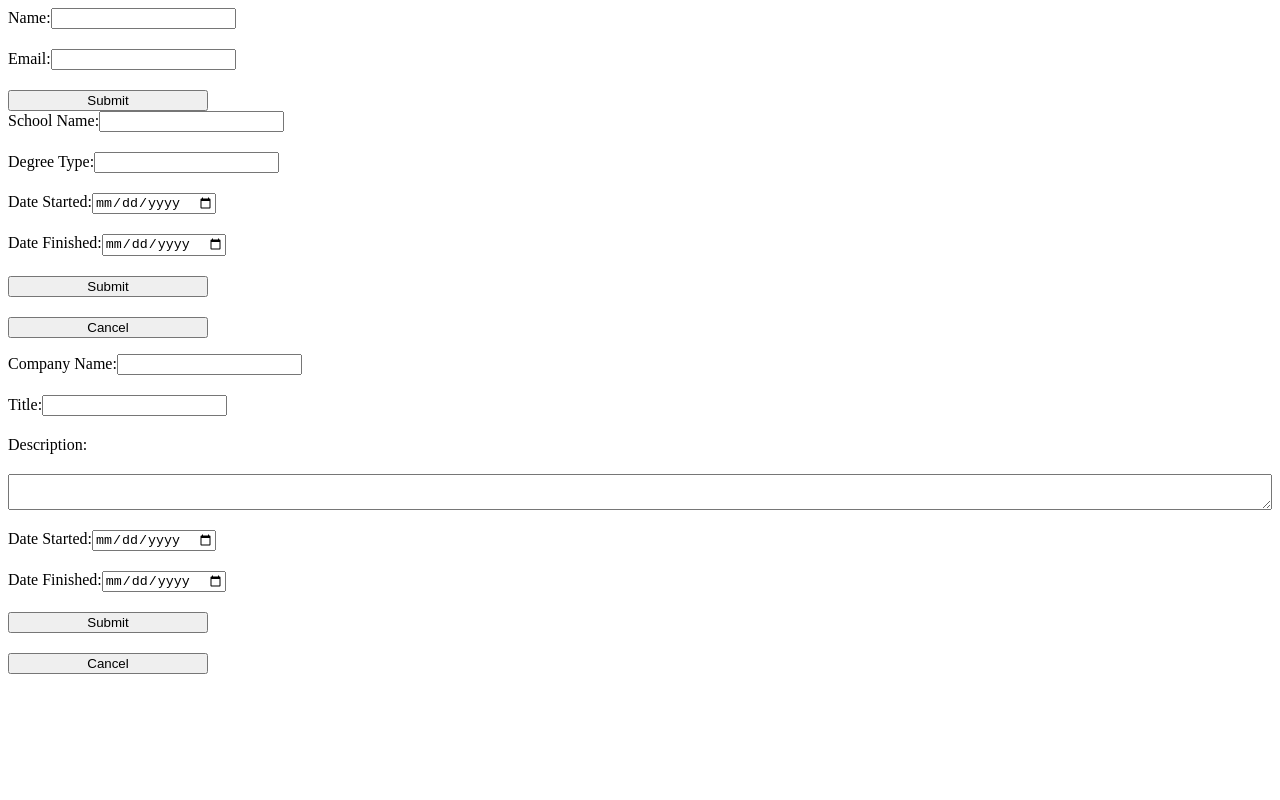
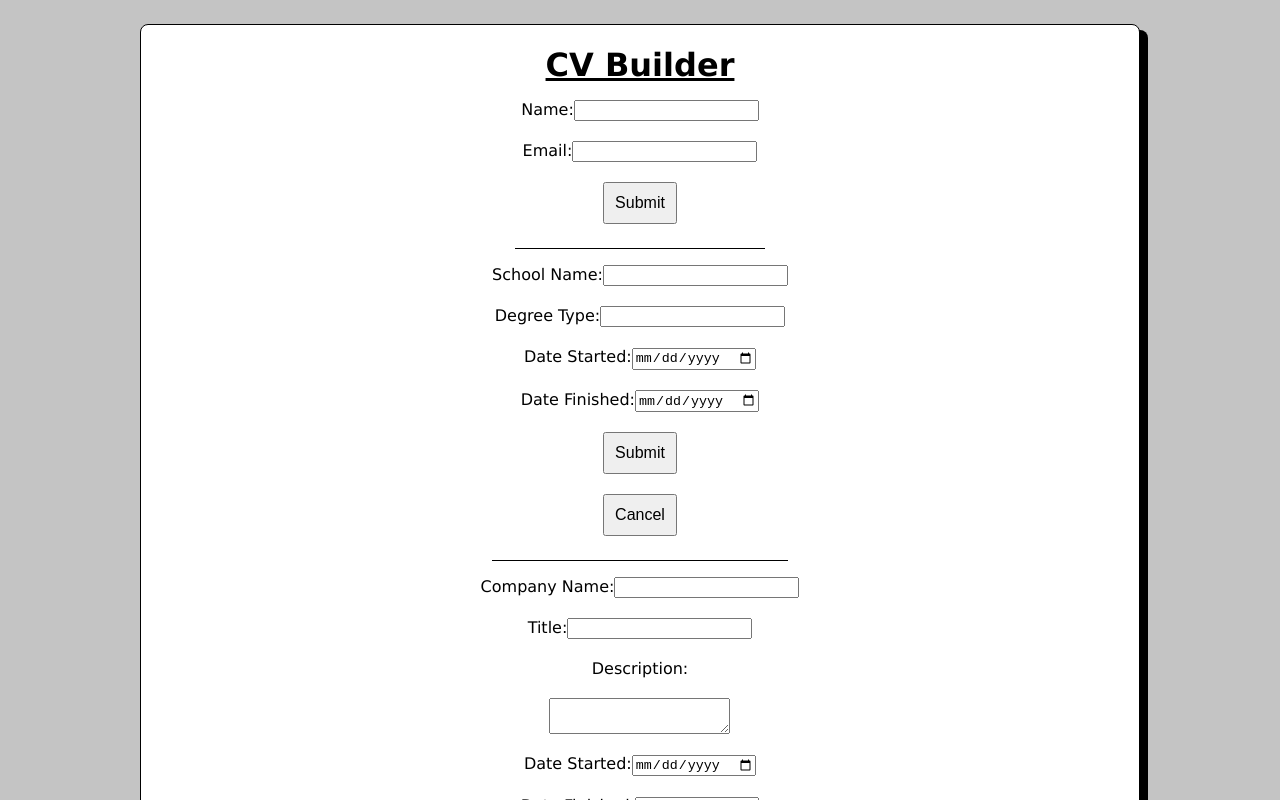
Before and after one commit to mikerachman1/cv-application, a React (Create React App) app: page / in a window 1280 px wide. Shown: the top 800 px of the page. Built offline with nearby package versions, Linux system fonts and the light colour scheme.

Commit message:
all styled up

```diff
--- a/src/App.js
+++ b/src/App.js
@@ -1,10 +1,12 @@
 import General from "./components/General";
 import Education from "./components/Education";
 import Work from "./components/Work";
+import "./styles/App.css"
 
 function App() {
   return (
-    <div>
+    <div id="cv">
+      <h1><u>CV Builder</u></h1>
       <General />
       <Education />
       <Work />
--- a/src/components/Education.js
+++ b/src/components/Education.js
@@ -143,9 +143,12 @@ class Education extends Component {
           <button onClick={this.toggleForm} className="button">Cancel</button>
         </form>
         :
-        <button onClick={this.toggleForm}>Add School</button>
+        <div className="container">
+          <h2>Education</h2>
+          <button onClick={this.toggleForm}>Add School</button>
+        </div>
         }
-        <ul>
+        <ul className="container">
           {schools.map((school, i) => {
             return <div key={school.id}>
                 <li>
--- a/src/components/General.js
+++ b/src/components/General.js
@@ -1,5 +1,4 @@
 import React, { Component } from "react";
-import "../styles/general.css"
 
 class General extends Component {
   constructor() {
@@ -70,10 +69,10 @@ class General extends Component {
           </button>
         </form>
         :
-        <div>
+        <div className="container">
           <h3>{name}</h3>
           <h3>{email}</h3>
-          <button onClick={this.toggleForm} className="button">Edit</button>
+          <button onClick={this.toggleForm} className="button">Edit Name/Email</button>
         </div>
       }
       </div>
--- a/src/components/Work.js
+++ b/src/components/Work.js
@@ -119,7 +119,7 @@ class Work extends Component {
   render() {
     const { workInfo, workplaces, formActive } = this.state;
     return(
-      <div id="education">
+      <div id="work">
         {formActive ?
         <form>
           <label htmlFor="company-name">
@@ -170,9 +170,12 @@ class Work extends Component {
           <button onClick={this.toggleForm} className="button">Cancel</button>
         </form>
         :
-        <button onClick={this.toggleForm}>Add Work Experience</button>
+        <div className="container">
+          <h2>Work History</h2>
+          <button onClick={this.toggleForm}>Add Work Experience</button>
+        </div>
         }
-        <ul>
+        <ul className="container">
           {workplaces.map((workplace, i) => {
             return <div key={workplace.id}>
                 <li>
--- /dev/null
+++ b/src/styles/App.css
@@ -0,0 +1,70 @@
+html, body {
+  margin: 0;
+  height: 100%;
+}
+
+body {
+  padding: 1.5rem;
+  background-color: rgb(196, 196, 196);
+  min-width: 500px;
+  max-width: 1000px;
+  margin: 0 auto;
+}
+
+#cv {
+  display: flex;
+  flex-direction: column;
+  align-items: center;
+  gap: 1rem;
+  border: 1px solid black;
+  border-radius: 8px;
+  background-color: #fff;
+  font-family: Verdana, Geneva, Tahoma, sans-serif;
+  box-shadow: 8px 6px 0 #000;
+}
+
+h1 {
+  margin-bottom: 0;
+}
+
+h3 {
+  margin: 0;
+}
+
+#general,
+#education,
+#work,
+form,
+.container {
+  display: flex;
+  flex-direction: column;
+  min-width: 250px;
+  align-items: center;
+  text-align: center;
+}
+
+form {
+  gap: 20px;
+}
+
+ul {
+  margin: 0;
+  padding: 0;
+  list-style-type: none;
+}
+
+#general,
+#education,
+#work {
+  padding-bottom: 1.5rem;
+}
+
+#general,
+#education {
+  border-bottom: 1px solid black;
+}
+
+button {
+  padding: 10px;
+  font-size: 16px;
+}
--- a/src/styles/general.css
+++ /dev/null
@@ -1,9 +0,0 @@
-#general, form {
-  display: flex;
-  flex-direction: column;
-  gap: 20px;
-}
-
-.button{
-  max-width: 200px;
-}
```
